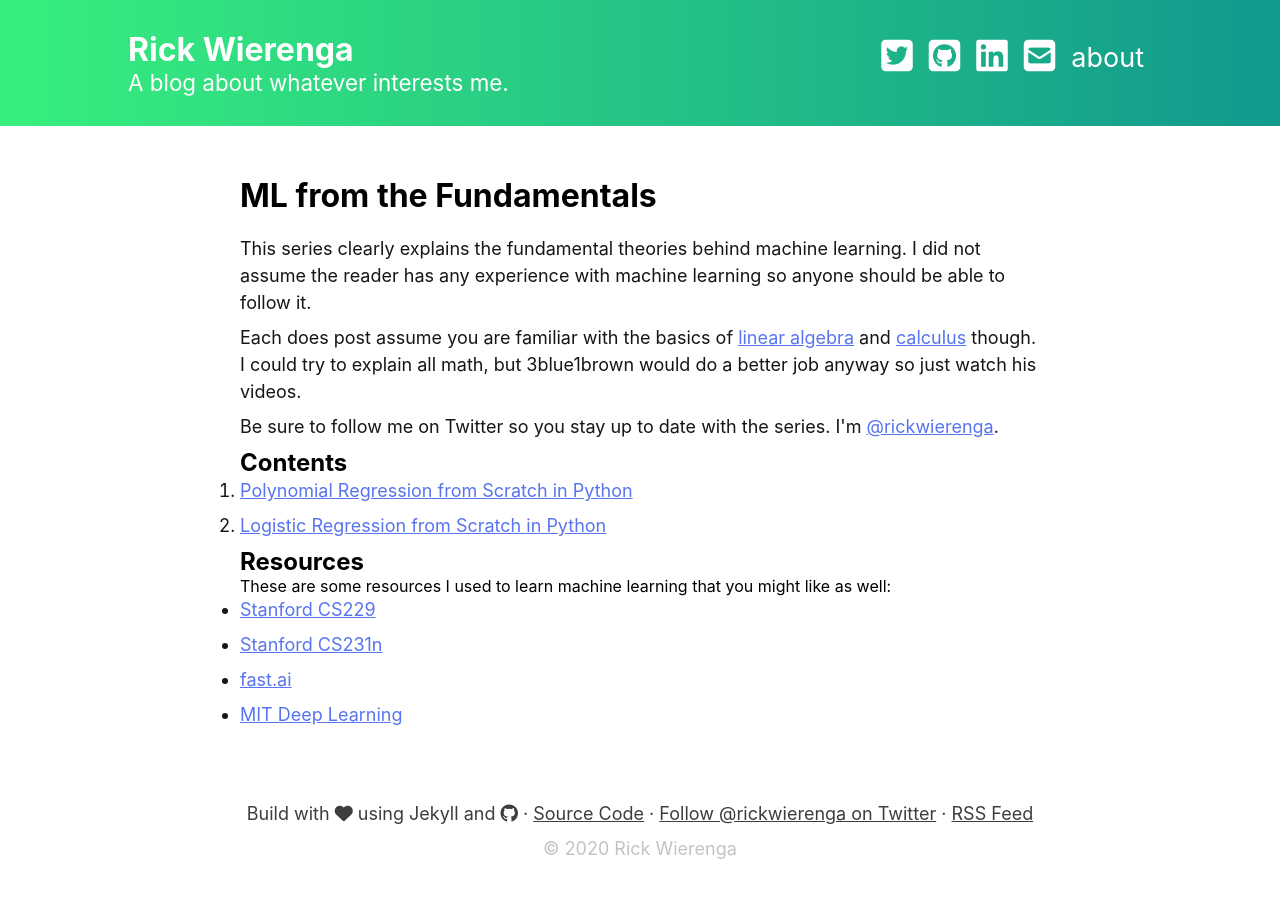
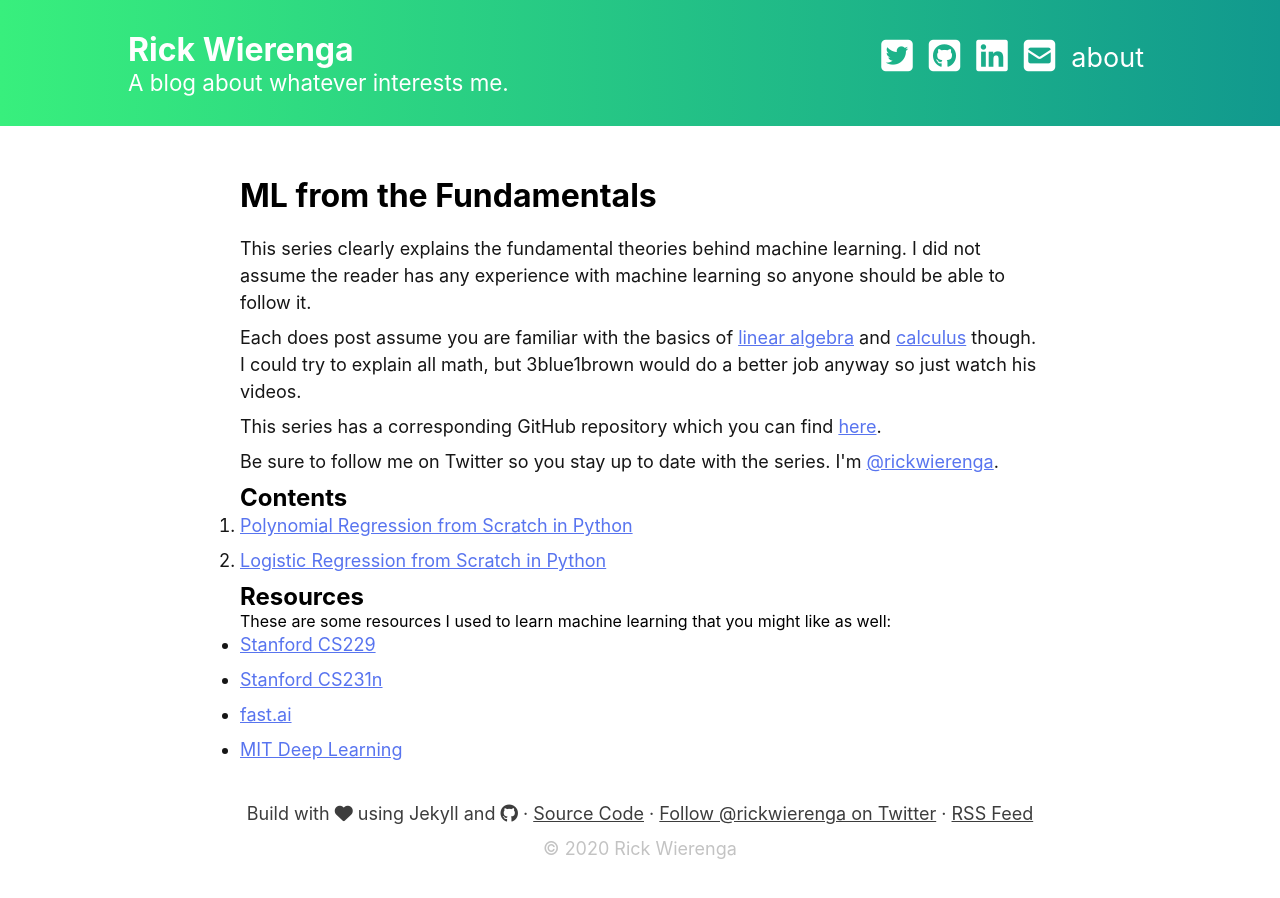
Before and after one commit to rickwierenga/rickwierenga.github.io, a Jekyll site: the page built from static/ml-fundamentals.html, in a window 1280 px wide. Built offline with Jekyll 4.4.1, drawn with Linux system fonts in a browser that asks for light colours; nearby versions of some CDN libraries.

Commit message:
add gh link

```diff
--- a/static/ml-fundamentals.html
+++ b/static/ml-fundamentals.html
@@ -20,6 +20,7 @@ title: ML from the Fundamentals
                     <br>
                     <p>This series clearly explains the fundamental theories behind machine learning. I did not assume the reader has any experience with machine learning so anyone should be able to follow it.</p>
                     <p>Each does post assume you are familiar with the basics of <a href="https://www.youtube.com/watch?v=fNk_zzaMoSs&list=PLZHQObOWTQDPD3MizzM2xVFitgF8hE_ab">linear algebra</a> and <a href="https://www.youtube.com/watch?v=WUvTyaaNkzM&list=PLZHQObOWTQDMsr9K-rj53DwVRMYO3t5Yr">calculus</a> though. I could try to explain all math, but 3blue1brown would do a better job anyway so just watch his videos.</p>
+                    <p>This series has a corresponding GitHub repository which you can find <a href="https://github.com/rickwierenga/MLFundamentals">here</a>.</p>
                     <p>Be sure to follow me on Twitter so you stay up to date with the series. I'm <a href="https://twitter.com/rickwierenga">@rickwierenga</a>.</p>
 
                     <h2>Contents</h2>
```
